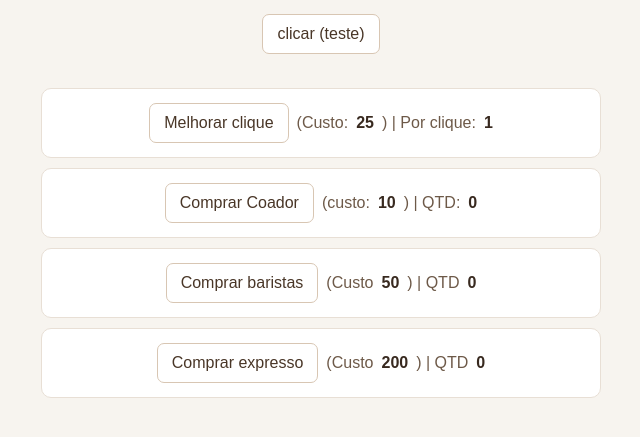
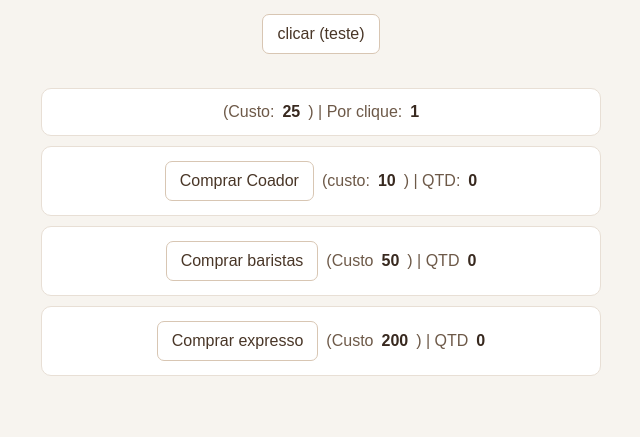
Before and after one commit to Joich1/coffee-clicker, a plain HTML site: page index.html in a window 1280 px wide. Shown: the part 353-790 px from the top of the page, without its empty margins (319-959 px from the left). Drawn offline with Linux system fonts and the light colour scheme.

Commit message:
removido erro

```diff
--- a/index.html
+++ b/index.html
@@ -15,7 +15,7 @@
     <button id="btncafe2">clicar (teste) </button>
 
     <div>
-        <button id="btnupgradeclique">Melhorar clique</button> (Custo: <span id="cupgradeclique">25</span>) | Por clique: <span id="poderclique">1</span>
+        <button id="btnupgradeclique" hidden>Melhorar clique</button> (Custo: <span id="cupgradeclique">25</span>) | Por clique: <span id="poderclique">1</span>
     </div>
 
     <div>
--- a/main.js
+++ b/main.js
@@ -77,6 +77,9 @@ function comprarItem(item) {
         salvarjogo();
     }
 }
+
+
+
 
 function comprarUpgradeClique(){
         if(cafes >= custoUpgradeClique){
```
Lines whose indentation alone changed are shown as unchanged.
